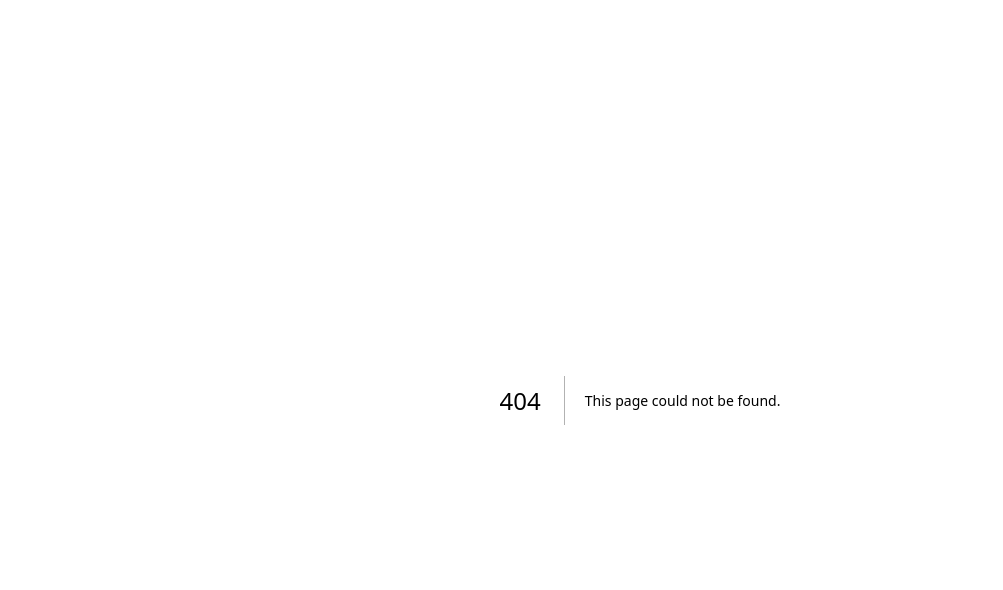
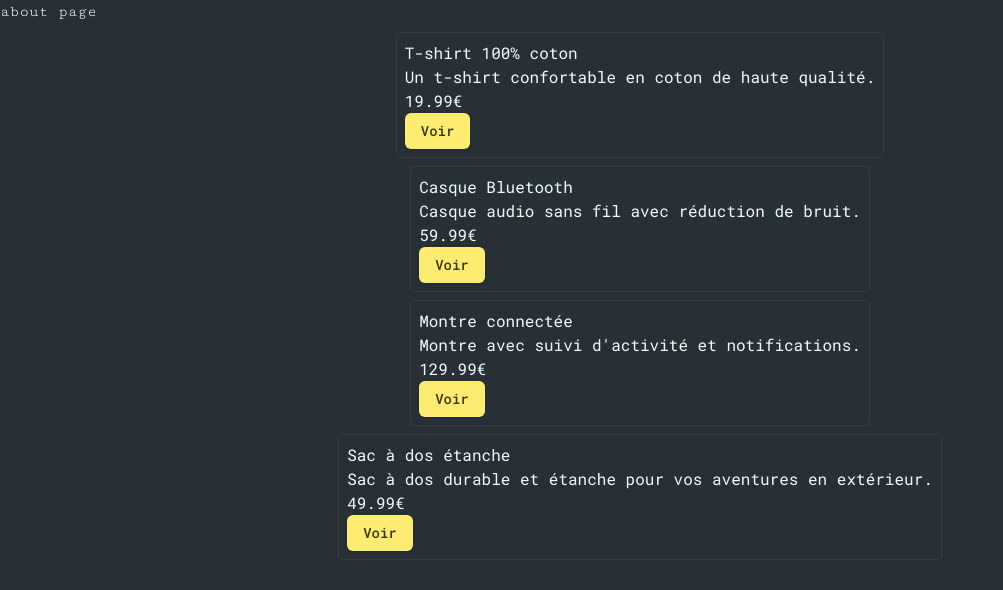
Before and after one commit to SebLau02/OC_P8, a Next.js app: page /about in a window 1280 px wide. Before the commit this address had no page. Shown: the top 590 px of the page, without its empty margins (0-1003 px from the left). Built offline with nearby package versions, Linux system fonts and the light colour scheme.

Commit message:
add routing test

```diff
--- /dev/null
+++ b/app/about/[id]/page.tsx
@@ -0,0 +1,51 @@
+"use client";
+
+import { Button } from "@/components/ui/button";
+import { useParams } from "next/navigation";
+
+const products = [
+  {
+    id: 1,
+    name: "T-shirt 100% coton",
+    description: "Un t-shirt confortable en coton de haute qualité.",
+    price: 19.99,
+  },
+  {
+    id: 2,
+    name: "Casque Bluetooth",
+    description: "Casque audio sans fil avec réduction de bruit.",
+    price: 59.99,
+  },
+  {
+    id: 3,
+    name: "Montre connectée",
+    description: "Montre avec suivi d'activité et notifications.",
+    price: 129.99,
+  },
+  {
+    id: 4,
+    name: "Sac à dos étanche",
+    description:
+      "Sac à dos durable et étanche pour vos aventures en extérieur.",
+    price: 49.99,
+  },
+];
+
+export default function Page() {
+  const id = useParams().id;
+  const prod = products.find((p) => p.id.toString() === id);
+  return (
+    <>
+      {prod && (
+        <ul>
+          <li>{prod.name}</li>
+          <li>{prod.description}</li>
+          <li>{prod.price}€</li>
+          <li>
+            <Button onClick={() => console.log("ajouté")}>Ajouter</Button>
+          </li>
+        </ul>
+      )}
+    </>
+  );
+}
--- /dev/null
+++ b/app/about/hello.tsx
@@ -0,0 +1,60 @@
+"use client";
+
+import { Button } from "@/components/ui/button";
+import { useRouter } from "next/navigation";
+
+const products = [
+  {
+    id: 1,
+    name: "T-shirt 100% coton",
+    description: "Un t-shirt confortable en coton de haute qualité.",
+    price: 19.99,
+  },
+  {
+    id: 2,
+    name: "Casque Bluetooth",
+    description: "Casque audio sans fil avec réduction de bruit.",
+    price: 59.99,
+  },
+  {
+    id: 3,
+    name: "Montre connectée",
+    description: "Montre avec suivi d'activité et notifications.",
+    price: 129.99,
+  },
+  {
+    id: 4,
+    name: "Sac à dos étanche",
+    description:
+      "Sac à dos durable et étanche pour vos aventures en extérieur.",
+    price: 49.99,
+  },
+];
+
+const Hello = () => {
+  const router = useRouter();
+
+  return (
+    <>
+      {products.map((prod, i) => (
+        <div
+          key={i}
+          className="border border-custom p-2 w-fit rounded-sm my-2 mx-auto"
+        >
+          <ul>
+            <li>{prod.name}</li>
+            <li>{prod.description}</li>
+            <li>{prod.price}€</li>
+            <li>
+              <Button onClick={() => router.push("/about/" + prod.id)}>
+                Voir
+              </Button>
+            </li>
+          </ul>
+        </div>
+      ))}
+    </>
+  );
+};
+
+export default Hello;
--- /dev/null
+++ b/app/about/page.tsx
@@ -0,0 +1,15 @@
+import React from "react";
+import Hello from "./hello";
+
+const About = () => {
+  return (
+    <div>
+      <div>
+        <p>about page</p>
+      </div>
+      <Hello />
+    </div>
+  );
+};
+
+export default About;
--- a/app/page.tsx
+++ b/app/page.tsx
@@ -225,7 +225,7 @@ export default function Home() {
                                     className="size-3 inline ml-1 self-start"
                                   >
                                     <path
-                                      stroke-linecap="round"
+                                      strokeLinecap="round"
                                       stroke-linejoin="round"
                                       d="M13.19 8.688a4.5 4.5 0 0 1 1.242 7.244l-4.5 4.5a4.5 4.5 0 0 1-6.364-6.364l1.757-1.757m13.35-.622 1.757-1.757a4.5 4.5 0 0 0-6.364-6.364l-4.5 4.5a4.5 4.5 0 0 0 1.242 7.244"
                                     />
@@ -269,6 +269,7 @@ export default function Home() {
               ))}
             </div>
           </section>
+          <Link href="/about">About</Link>
         </Section>
       </main>
     </main>
```
